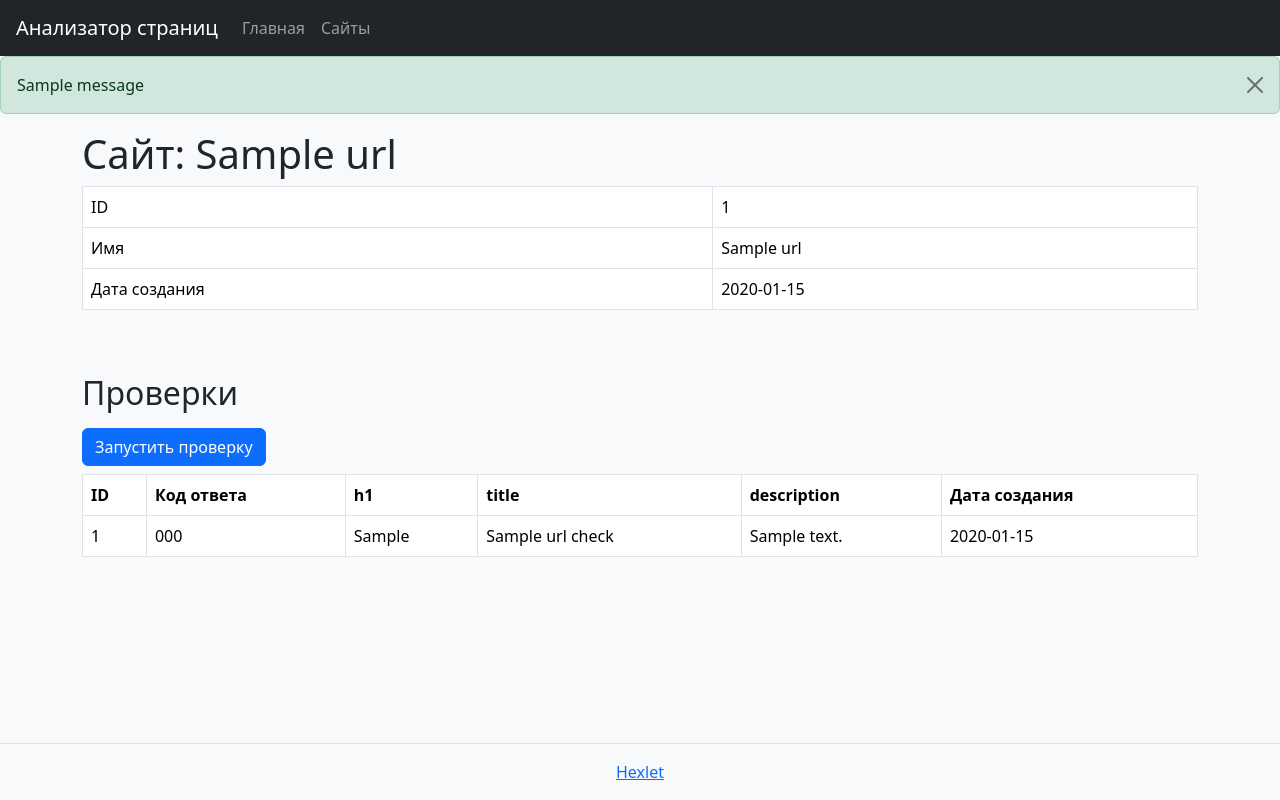
After one commit to Capnus/python-project-83, a Flask app: page /urls/1 in a window 1280 px wide. The commit adds this page. Run offline with Flask 3, Linux system fonts and the light colour scheme; one stand-in notice (Sample message) is shown; a database or web service that is not in the repository returns one stand-in record (values such as "Sample title"); some libraries are stand-ins or nearby versions.

Commit message:
analyzer_and_check

```diff
--- /dev/null
+++ b/database.sql
@@ -0,0 +1,16 @@
+CREATE TABLE IF NOT EXISTS urls (
+    id bigint PRIMARY KEY GENERATED ALWAYS AS IDENTITY,
+    name varchar(255) UNIQUE NOT NULL,
+    created_at timestamp DEFAULT CURRENT_TIMESTAMP
+);
+
+
+CREATE TABLE IF NOT EXISTS url_checks (
+    id bigint PRIMARY KEY GENERATED ALWAYS AS IDENTITY,
+    url_id bigint REFERENCES urls (id) ON DELETE CASCADE,
+    status_code int,
+    h1 varchar(255),
+    title varchar(255),
+    description text,
+    created_at timestamp DEFAULT CURRENT_TIMESTAMP
+);
--- a/page_analyzer/app.py
+++ b/page_analyzer/app.py
@@ -1,13 +1,141 @@
-from flask import Flask, render_template
+from flask import Flask, render_template, request, redirect, url_for, flash
+from datetime import datetime
+import validators
+import os
 from dotenv import load_dotenv
-import os
+from .db import get_connection, normalize_url
+import psycopg2
+from psycopg2.extras import NamedTupleCursor
 
 load_dotenv()
 
-app = Flask(__name__, static_folder='../static')
+app = Flask(__name__, static_folder='static')
 app.config['SECRET_KEY'] = os.getenv('SECRET_KEY')
 
 
 @app.route('/')
 def index():
     return render_template('index.html')
+
+
+@app.post('/urls')
+def add_url():
+    url = request.form.get('url')
+
+    if not url:
+        flash('URL обязателен', 'danger')
+        return render_template('index.html'), 422
+
+    if not validators.url(url) or len(url) > 255:
+        flash('Некорректный URL', 'danger')
+        return render_template('index.html'), 422
+
+    normalized_url = normalize_url(url)
+
+    with get_connection() as conn:
+        with conn.cursor(cursor_factory=NamedTupleCursor) as cursor:
+            try:
+                cursor.execute(
+                    "INSERT INTO urls (name) VALUES (%s) RETURNING id",
+                    (normalized_url,)
+                )
+                url_id = cursor.fetchone().id
+                flash('Страница успешно добавлена', 'success')
+                return redirect(url_for('show_url', id=url_id))
+            except psycopg2.IntegrityError:
+                conn.rollback()
+                cursor.execute(
+                    "SELECT id FROM urls WHERE name = %s",
+                    (normalized_url,)
+                )
+                url_id = cursor.fetchone().id
+                flash('Страница уже существует', 'info')
+                return redirect(url_for('show_url', id=url_id))
+
+
+@app.route('/urls')
+def show_urls():
+    with get_connection() as conn:
+        with conn.cursor(cursor_factory=NamedTupleCursor) as cursor:
+            cursor.execute("""
+                SELECT
+                    urls.id,
+                    urls.name,
+                    urls.created_at,
+                    url_checks.created_at as last_check,
+                    url_checks.status_code as last_status_code
+                FROM urls
+                LEFT JOIN url_checks ON urls.id = url_checks.url_id
+                AND url_checks.id = (
+                    SELECT MAX(id)
+                    FROM url_checks
+                    WHERE url_checks.url_id = urls.id
+                )
+                ORDER BY urls.created_at DESC
+            """)
+            urls = cursor.fetchall()
+    return render_template('urls/index.html', urls=urls)
+
+
+@app.route('/urls/<int:id>')
+def show_url(id):
+    with get_connection() as conn:
+        with conn.cursor(cursor_factory=NamedTupleCursor) as cursor:
+            cursor.execute("SELECT * FROM urls WHERE id = %s", (id,))
+            url = cursor.fetchone()
+
+            cursor.execute(
+                "SELECT * FROM url_checks WHERE url_id = %s ORDER BY created_at DESC",
+                (id,)
+            )
+            checks = cursor.fetchall()
+
+    return render_template('urls/show.html', url=url, checks=checks)
+
+
+@app.post('/urls/<int:id>/checks')
+def check_url(id):
+    with get_connection() as conn:
+        with conn.cursor(cursor_factory=NamedTupleCursor) as cursor:
+            cursor.execute(
+                "INSERT INTO url_checks (url_id) VALUES (%s) RETURNING id",
+                (id,)
+            )
+            check_id = cursor.fetchone().id
+
+            cursor.execute(
+                "UPDATE urls SET created_at = NOW() WHERE id = %s",
+                (id,)
+            )
+
+    flash('Страница успешно проверена', 'success')
+    return redirect(url_for('show_url', id=id))
+
+
+@app.errorhandler(404)
+def page_not_found(error):
+    try:
+        return render_template('errors/404.html'), 404
+    except:
+        return "Страница не найдена", 404
+
+@app.errorhandler(500)
+def server_error(error):
+    try:
+        return render_template('errors/500.html'), 500
+    except:
+        return "Внутренняя ошибка сервера", 500
+
+def init_db():
+    with app.app_context():
+        with get_connection() as conn:
+            with conn.cursor() as cursor:
+                try:
+                    cursor.execute("SELECT 1 FROM urls LIMIT 1")
+                except psycopg2.Error:
+                    with open('database.sql') as f:
+                        cursor.execute(f.read())
+                    conn.commit()
+                    print("Database tables created successfully")
+
+init_db()
--- /dev/null
+++ b/page_analyzer/db.py
@@ -0,0 +1,18 @@
+import os
+from urllib.parse import urlparse
+import psycopg2
+from psycopg2.extras import NamedTupleCursor
+from dotenv import load_dotenv
+
+load_dotenv()
+
+DATABASE_URL = os.getenv('DATABASE_URL')
+
+
+def get_connection():
+    return psycopg2.connect(DATABASE_URL)
+
+
+def normalize_url(url):
+    parsed_url = urlparse(url)
+    return f"{parsed_url.scheme}://{parsed_url.netloc}"
--- /dev/null
+++ b/page_analyzer/templates/base.html
@@ -0,0 +1,56 @@
+<!DOCTYPE html>
+<html lang="ru">
+<head>
+    <meta charset="UTF-8">
+    <meta name="viewport" content="width=device-width, initial-scale=1">
+    <title>{% block title %}Анализатор страниц{% endblock %}</title>
+    <link href="https://cdn.jsdelivr.net/npm/bootstrap@5.3.2/dist/css/bootstrap.min.css" rel="stylesheet"
+          integrity="sha384-T3c6CoIi6uLrA9TneNEoa7RxnatzjcDSCmG1MXxSR1GAsXEV/Dwwykc2MPK8M2HN" crossorigin="anonymous">
+    <link rel="stylesheet" href="{{ url_for('static', filename='css/styles.css') }}">
+</head>
+<body class="min-vh-100 d-flex flex-column">
+    <header class="flex-shrink-0">
+        <nav class="navbar navbar-expand-md navbar-dark bg-dark px-3">
+            <a class="navbar-brand" href="{{ url_for('index') }}">Анализатор страниц</a>
+            <div id="navbarNav">
+                <ul class="navbar-nav">
+                    <li class="nav-item">
+                        <a class="nav-link" href="{{ url_for('index') }}">Главная</a>
+                    </li>
+                    <li class="nav-item">
+                        <a class="nav-link" href="{{ url_for('show_urls') }}">Сайты</a>
+                    </li>
+                </ul>
+            </div>
+        </nav>
+    </header>
+
+    {% with messages = get_flashed_messages(with_categories=true) %}
+        {% if messages %}
+            {% for category, message in messages %}
+                <div class="alert alert-{{ category }} alert-dismissible fade show mb-0" role="alert">
+                    {{ message }}
+                    <button type="button" class="btn-close" data-bs-dismiss="alert" aria-label="Close"></button>
+                </div>
+            {% endfor %}
+        {% endif %}
+    {% endwith %}
+
+    <main class="flex-grow-1">
+        {% block content %}
+        {% endblock %}
+    </main>
+
+    <footer class="border-top py-3 mt-5 flex-shrink-0">
+        <div class="container-lg">
+            <div class="text-center">
+                <a href="https://ru.hexlet.io/" target="_blank">Hexlet</a>
+            </div>
+        </div>
+    </footer>
+
+    <script src="https://cdn.jsdelivr.net/npm/bootstrap@5.3.2/dist/js/bootstrap.bundle.min.js"
+            integrity="sha384-C6RzsynM9kWDrMNeT87bh95OGNyZPhcTNXj1NW7RuBCsyN/o0jlpcV8Qyq46cDfL"
+            crossorigin="anonymous"></script>
+</body>
+</html>
--- /dev/null
+++ b/page_analyzer/templates/urls/show.html
@@ -0,0 +1,58 @@
+{% extends "base.html" %}
+
+{% block content %}
+<div class="container-lg mt-3">
+    <h1>Сайт: {{ url.name }}</h1>
+
+    <div class="table-responsive">
+        <table class="table table-bordered table-hover text-nowrap" data-test="url">
+            <tbody>
+                <tr>
+                    <td>ID</td>
+                    <td>{{ url.id }}</td>
+                </tr>
+                <tr>
+                    <td>Имя</td>
+                    <td>{{ url.name }}</td>
+                </tr>
+                <tr>
+                    <td>Дата создания</td>
+                    <td>{{ url.created_at.strftime('%Y-%m-%d') }}</td>
+                </tr>
+            </tbody>
+        </table>
+    </div>
+
+    <h2 class="mt-5 mb-3">Проверки</h2>
+    <form method="post" action="{{ url_for('check_url', id=url.id) }}">
+        <input type="submit" class="btn btn-primary" value="Запустить проверку">
+    </form>
+
+    <div>
+        <table class="table table-bordered table-hover mt-2" data-test="checks">
+            <thead>
+                <tr>
+                    <th>ID</th>
+                    <th>Код ответа</th>
+                    <th>h1</th>
+                    <th>title</th>
+                    <th>description</th>
+                    <th>Дата создания</th>
+                </tr>
+            </thead>
+            <tbody>
+                {% for check in checks %}
+                <tr>
+                    <td>{{ check.id }}</td>
+                    <td>{{ check.status_code if check.status_code else '' }}</td>
+                    <td>{{ check.h1 if check.h1 else '' }}</td>
+                    <td>{{ check.title if check.title else '' }}</td>
+                    <td>{{ check.description if check.description else '' }}</td>
+                    <td>{{ check.created_at.strftime('%Y-%m-%d') }}</td>
+                </tr>
+                {% endfor %}
+            </tbody>
+        </table>
+    </div>
+</div>
+{% endblock %}
--- a/pyproject.toml
+++ b/pyproject.toml
@@ -9,6 +9,9 @@ dependencies = [
     "gunicorn>=23.0.0",
     "python-dotenv>=1.1.0",
     "flask-bootstrap",
+    "validators",
+    "python-dateutil",
+    "psycopg2-binary>=2.9.10",
 ]
 
 [dependency-groups]
```
Also changed, not shown: page_analyzer/templates/errors/404.html (added, +9 -0 lines), page_analyzer/templates/errors/500.html (added, +9 -0 lines), page_analyzer/templates/urls/index.html (added, +42 -0 lines), page_analyzer/templates/index.html (line endings or trailing spaces), 2 other files.
